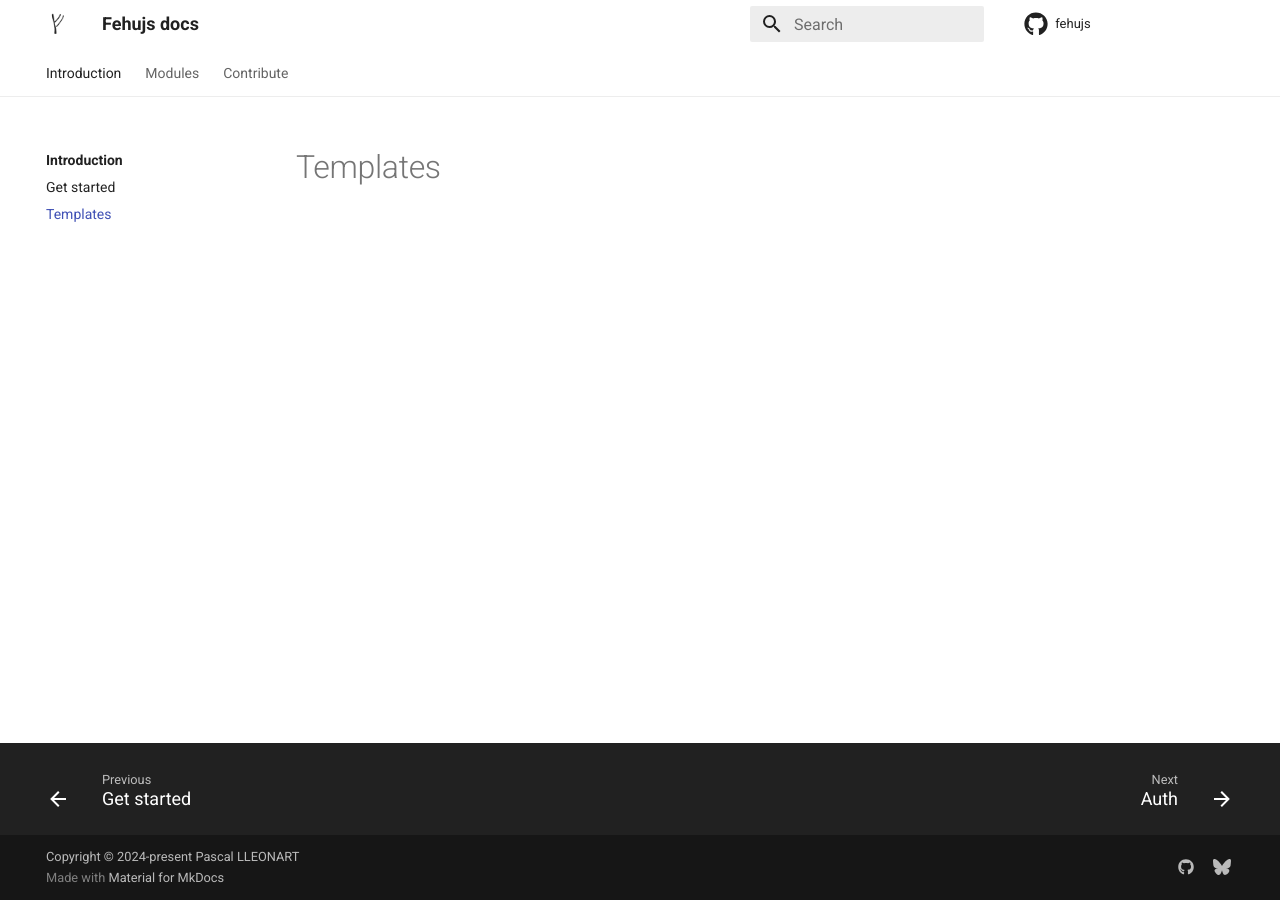
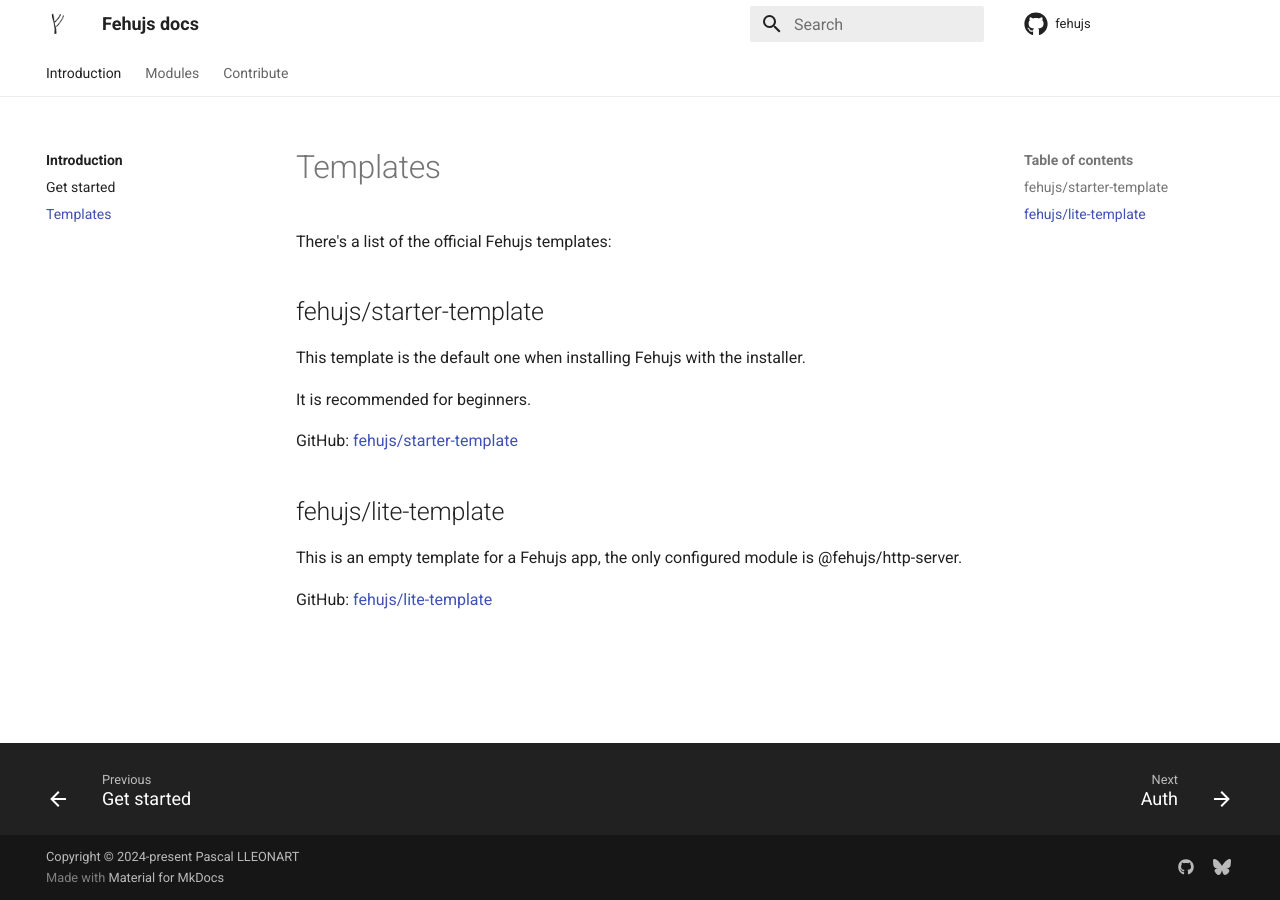
Before and after one commit to fehujs/docs, an MkDocs documentation site: the page built from docs/templates.md, in a window 1280 px wide. Built offline with MkDocs 1.6.1 and Material for MkDocs 9.7.7, drawn with Linux system fonts in a browser that asks for light colours.

Commit message:
add create-fehujs-app, get-started and contribute sections documentation

```diff
--- a/docs/templates.md
+++ b/docs/templates.md
@@ -1 +1,17 @@
 # Templates
+
+There's a list of the official Fehujs templates:
+
+## fehujs/starter-template
+
+This template is the default one when installing Fehujs with the installer.
+
+It is recommended for beginners.
+
+GitHub: [fehujs/starter-template](https://github.com/fehujs/starter-template)
+
+## fehujs/lite-template
+
+This is an empty template for a Fehujs app, the only configured module is @fehujs/http-server.
+
+GitHub: [fehujs/lite-template](https://github.com/fehujs/lite-template)
--- a/mkdocs.yml
+++ b/mkdocs.yml
@@ -69,8 +69,9 @@
     - Build:
       - Build: modules/build/index.md
       - modules/build/usage.md
-    - create-fehu-app:
-      - create-fehu-app: modules/create-fehu-app/index.md
+    - create-fehujs-app:
+      - create-fehujs-app: modules/create-fehujs-app/index.md
+      - modules/create-fehujs-app/usage.md
     - CSRF shield:
       - CSRF shield: modules/csrf-shield/index.md
       - modules/csrf-shield/protect-routes.md
@@ -80,8 +81,6 @@
       - modules/database/models.md
       - modules/database/seeders.md
       - modules/database/provider-api.md
-    - Fcli:
-      - Fcli: modules/fcli/index.md
     - Helpers:
       - Helpers: modules/helpers/index.md
       - modules/helpers/files.md
@@ -100,7 +99,7 @@
     - IOC:
       - IOC: modules/ioc/index.md
       - modules/ioc/dependency-injection.md
-    - jeran:
+    - Jeran:
       - Jeran: modules/jeran/index.md
       - modules/jeran/reference.md
     - Sessions:
```
Also changed, not shown: docs/contribute/index.md (+11 -0 lines), docs/contribute/module-development.md (+1 -1 lines), docs/get-started.md (+15 -1 lines), docs/index.md (+1 -2 lines), docs/modules/create-fehu-app/index.md (deleted, +0 -3 lines), docs/modules/create-fehujs-app/index.md (added, +20 -0 lines), docs/modules/create-fehujs-app/usage.md (added, +11 -0 lines), docs/modules/fcli/index.md (deleted, +0 -3 lines).
